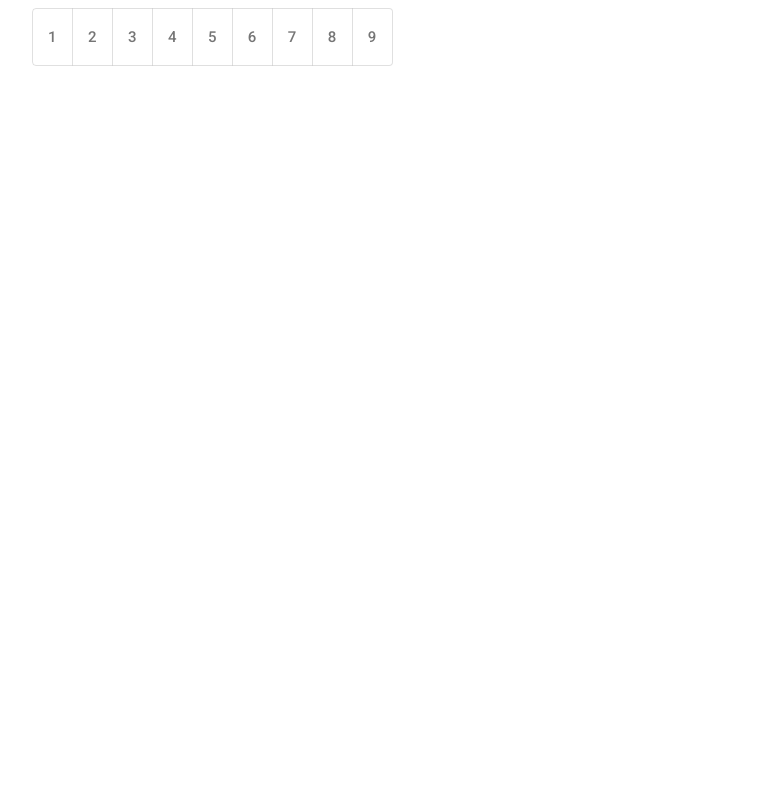
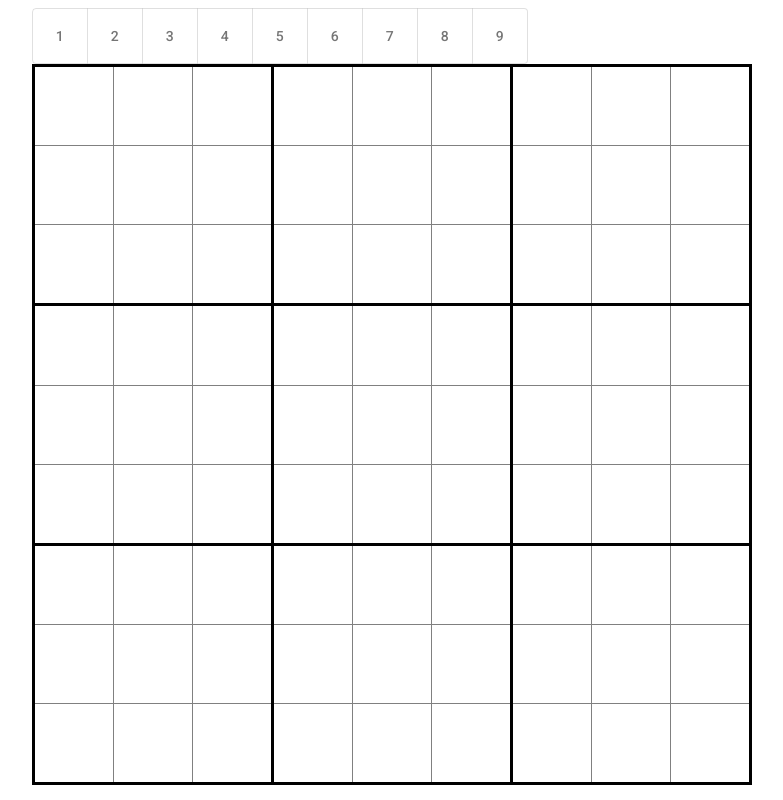
Before and after one commit to JuliusR/usoduk, a React (Create React App) app: page / in a window 1280 px wide. Shown: the whole page, without its empty margins (32-815 px from the left). Built offline with nearby package versions, Linux system fonts and the light colour scheme.

Commit message:
add board display

```diff
--- a/src/App.tsx
+++ b/src/App.tsx
@@ -1,5 +1,15 @@
 import React from "react";
-import { Container, ToggleButton, ToggleButtonGroup } from "@mui/material";
+import {
+  Button,
+  Container,
+  Table,
+  TableBody,
+  TableCell,
+  TableContainer,
+  TableRow,
+  ToggleButton,
+  ToggleButtonGroup,
+} from "@mui/material";
 
 type ActiveDigit = null | 1 | 2 | 3 | 4 | 5 | 6 | 7 | 8 | 9;
 
@@ -21,15 +31,53 @@ export const App: React.FC = () => {
         exclusive
         value={activeDigit}
         onChange={handleActiveDigitChange}
-        size="large"
         color="primary"
       >
         {[...Array(9)].map((_, idx) => (
-          <ToggleButton key={`digit_${idx + 1}`} value={idx + 1}>
+          <ToggleButton
+            key={`digit_${idx + 1}`}
+            value={idx + 1}
+            sx={{ height: "7vmin", aspectRatio: 1 }}
+          >
             {idx + 1}
           </ToggleButton>
         ))}
       </ToggleButtonGroup>
+      <TableContainer>
+        <Table
+          size="small"
+          sx={{
+            maxWidth: "90vmin",
+            borderCollapse: "collapse",
+            "& td": { border: "1px solid gray", padding: 0 },
+            "& tbody": { border: "3px solid black" },
+            "& colgroup": { border: "3px solid black" },
+            "& td > button": {
+              aspectRatio: 1,
+              width: "100%",
+            },
+          }}
+        >
+          {[...Array(3)].map((_, rowIdx) => (
+            <colgroup>
+              <col span={3} />
+            </colgroup>
+          ))}
+          {[...Array(3)].map((_, rowGroupIdx) => (
+            <TableBody key={`rowGroup_${rowGroupIdx}`}>
+              {[...Array(3)].map((_, rowIdx) => (
+                <TableRow key={`row_${rowIdx}`}>
+                  {[...Array(9)].map((_, colIdx) => (
+                    <TableCell key={`col_${colIdx}`}>
+                      <Button size="small"></Button>
+                    </TableCell>
+                  ))}
+                </TableRow>
+              ))}
+            </TableBody>
+          ))}
+        </Table>
+      </TableContainer>
     </Container>
   );
 };
```
